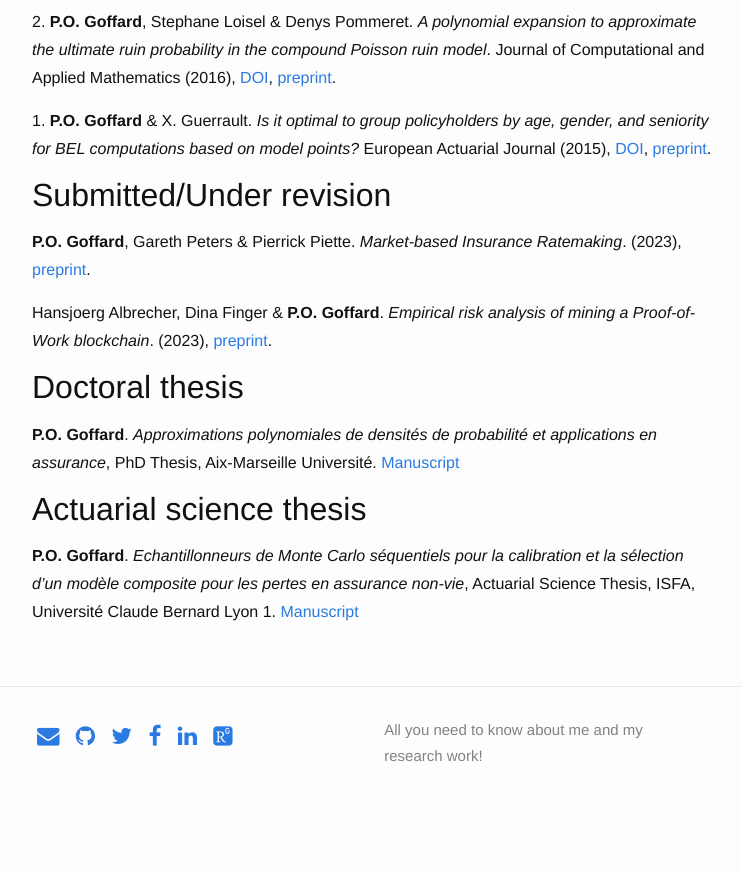
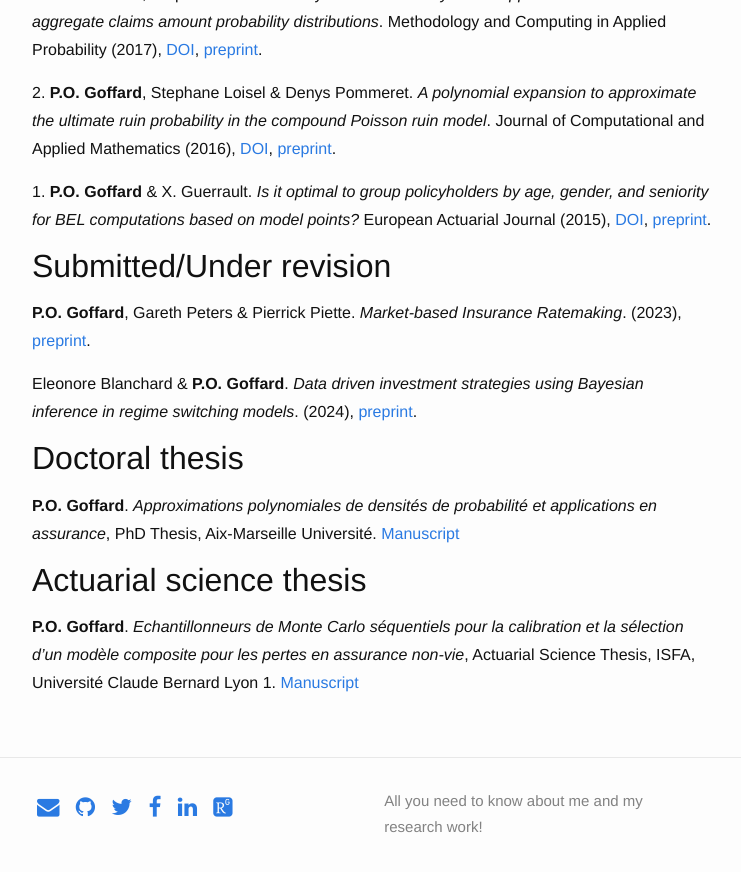
Before and after one commit to LaGauffre/LaGauffre.github.io, a Jekyll site: the page built from Publications.md, in a window 1280 px wide and 900 px high, scrolled down 1424 px. Shown: the top 872 px of the window, without its empty margins (268-1009 px from the left). Built offline with Jekyll 4.4.1, drawn with Linux system fonts in a browser that asks for light colours; nearby versions of some CDN libraries; some web fonts are replaced; before the commit the page ends 2253 px from its top, so only the background shows below that; some of the changed text lies outside the part shown.

Commit message:
Edit publication list

```diff
--- a/Publications.md
+++ b/Publications.md
@@ -5,6 +5,8 @@
 ---
 
 ## Accepted/Published
+
+17\. Hansjoerg Albrecher, Dina Finger & **P.O. Goffard**. *Empirical risk analysis of mining a Proof-of-Work blockchain*. Decisions in Economics and Finance (2023). [DOI](https://link.springer.com/article/10.1007/s10203-024-00458-w), [preprint](https://hal.science/hal-04297820).
 
 16\. **P.O. Goffard**. *Sequential Monte Carlo samplers to fit and compare insurance loss models*. Scandinavian Actuarial Journal (2022). [DOI](https://doi.org/10.1080/03461238.2022.2145577), [preprint](https://hal.science/hal-03263471).
 
@@ -50,7 +52,8 @@
 
 **P.O. Goffard**, Gareth Peters &  Pierrick Piette. *Market-based Insurance Ratemaking*. (2023), [preprint](https://hal.science/hal-04297811).
 
-Hansjoerg Albrecher, Dina Finger & **P.O. Goffard**. *Empirical risk analysis of mining a Proof-of-Work blockchain*. (2023), [preprint](https://hal.science/hal-04297820).
+Eleonore Blanchard & **P.O. Goffard**. *Data driven investment strategies using Bayesian
+inference in regime switching models*. (2024), [preprint](https://hal.science/hal-04608937).
 
 
 ## Doctoral thesis
```
